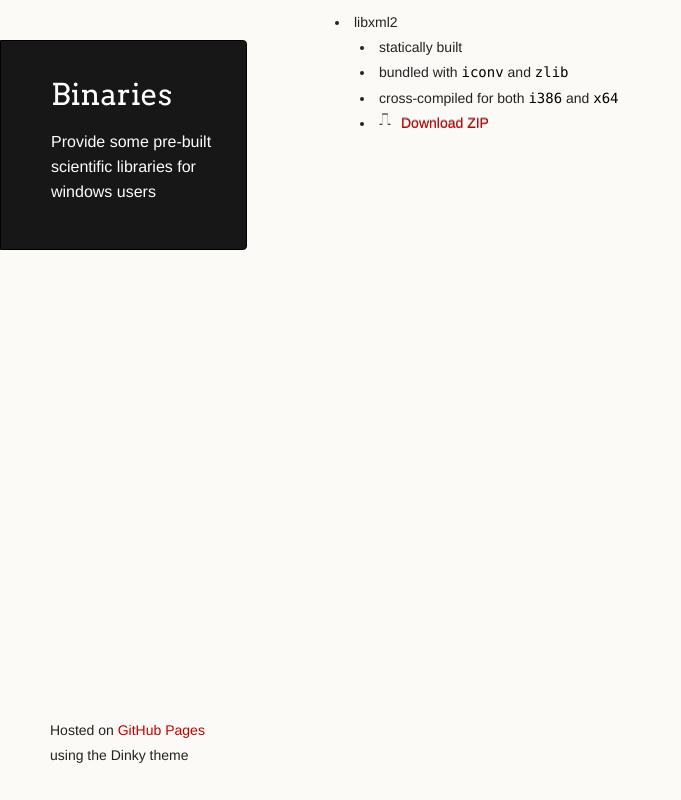
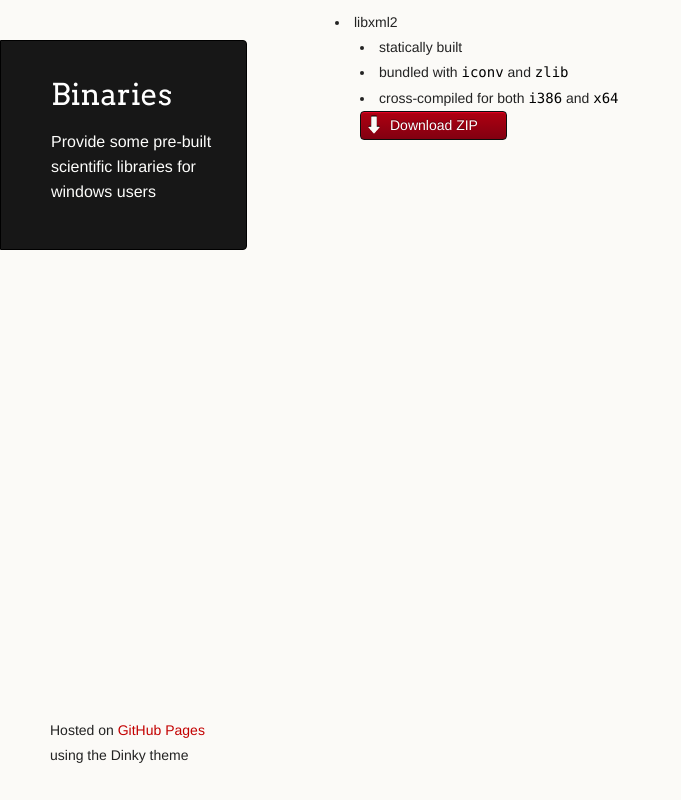
Before and after one commit to RGLab/binaries, a plain HTML site: page index.html in a window 1280 px wide. Shown: the whole page, without its empty margins (0-681 px from the left). Drawn offline with Linux system fonts and the light colour scheme.

Commit message:
update web page

```diff
--- a/index.html
+++ b/index.html
@@ -29,7 +29,13 @@
 <li>bundled with <code>iconv</code> and <code>zlib</code> </li>
 <li>cross-compiled for both <code>i386</code> and <code>x64</code>
 </li>
-<li class="download"><a class="buttons" href="lib/libxml2.tar.gz">Download ZIP</a></li>
+
+
+<myButton>
+<li>
+  		<a class="buttons" href="lib/libxml2.zip"><font color = "white">Download ZIP</font></a>
+</li>
+</myButton>
 
 
 </ul>
--- a/stylesheets/styles.css
+++ b/stylesheets/styles.css
@@ -295,6 +295,39 @@ header li:hover {
   background: linear-gradient(top, #C3001D 0%,#950119 100%);
 }
 
+myButton li {
+	list-style-type: none;
+  width:132px;
+  height:15px;
+	margin-bottom: 12px;
+	line-height: 1em;
+	padding: 6px 6px 6px 7px;
+
+	background: #AF0011;
+	background: -moz-linear-gradient(top, #AF0011 0%, #820011 100%);
+  background: -webkit-gradient(linear, left top, left bottom, color-stop(0%,#f8f8f8), color-stop(100%,#dddddd));
+  background: -webkit-linear-gradient(top, #AF0011 0%,#820011 100%);
+  background: -o-linear-gradient(top, #AF0011 0%,#820011 100%);
+  background: -ms-linear-gradient(top, #AF0011 0%,#820011 100%);
+  background: linear-gradient(top, #AF0011 0%,#820011 100%);
+
+	border-radius:4px;
+  border:1px solid #0D0D0D;
+
+	-webkit-box-shadow: inset 0px 1px 1px 0 rgba(233,2,38, 1);
+	box-shadow: inset 0px 1px 1px 0 rgba(233,2,38, 1);
+
+}
+
+myButton li:hover {
+	background: #C3001D;
+	background: -moz-linear-gradient(top, #C3001D 0%, #950119 100%);
+  background: -webkit-gradient(linear, left top, left bottom, color-stop(0%,#f8f8f8), color-stop(100%,#dddddd));
+  background: -webkit-linear-gradient(top, #C3001D 0%,#950119 100%);
+  background: -o-linear-gradient(top, #C3001D 0%,#950119 100%);
+  background: -ms-linear-gradient(top, #C3001D 0%,#950119 100%);
+  background: linear-gradient(top, #C3001D 0%,#950119 100%);
+}
 a.buttons {
 	-webkit-font-smoothing: antialiased;
 	background: url(../images/arrow-down.png) no-repeat;
```
